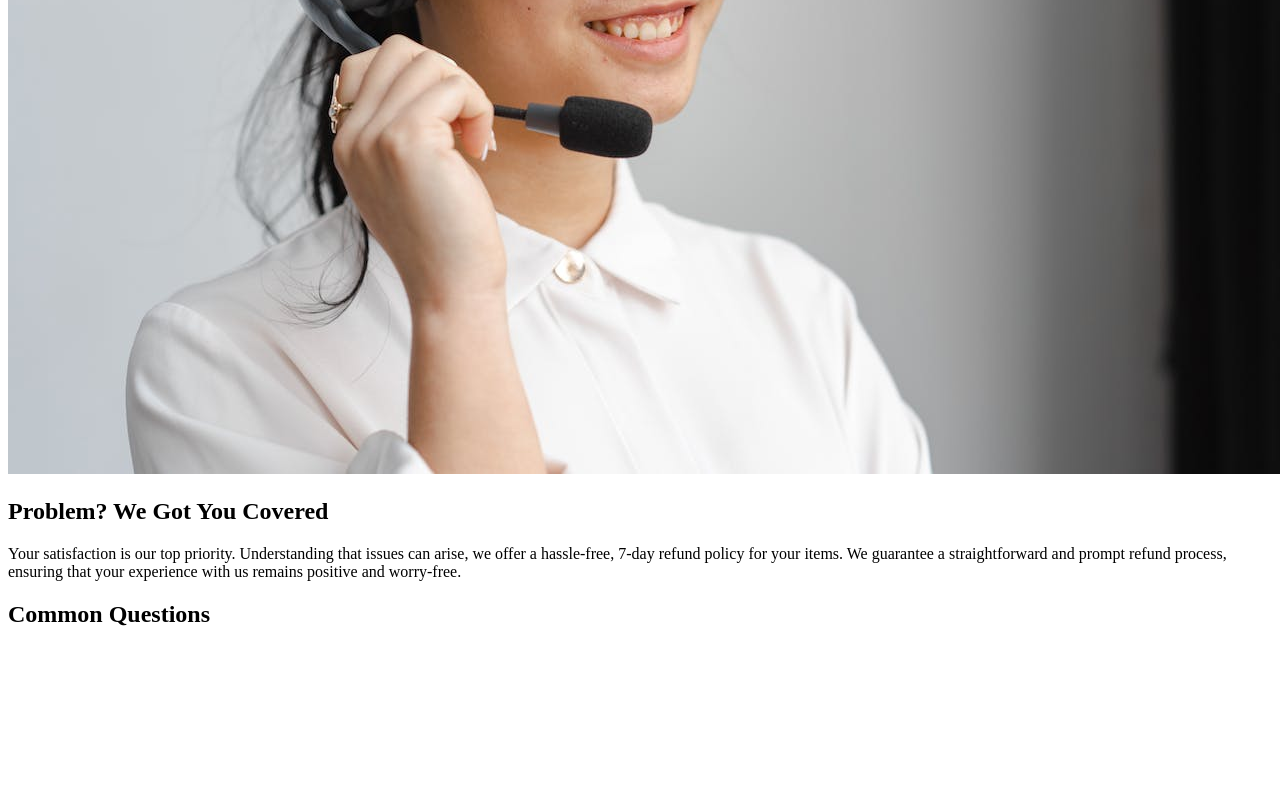
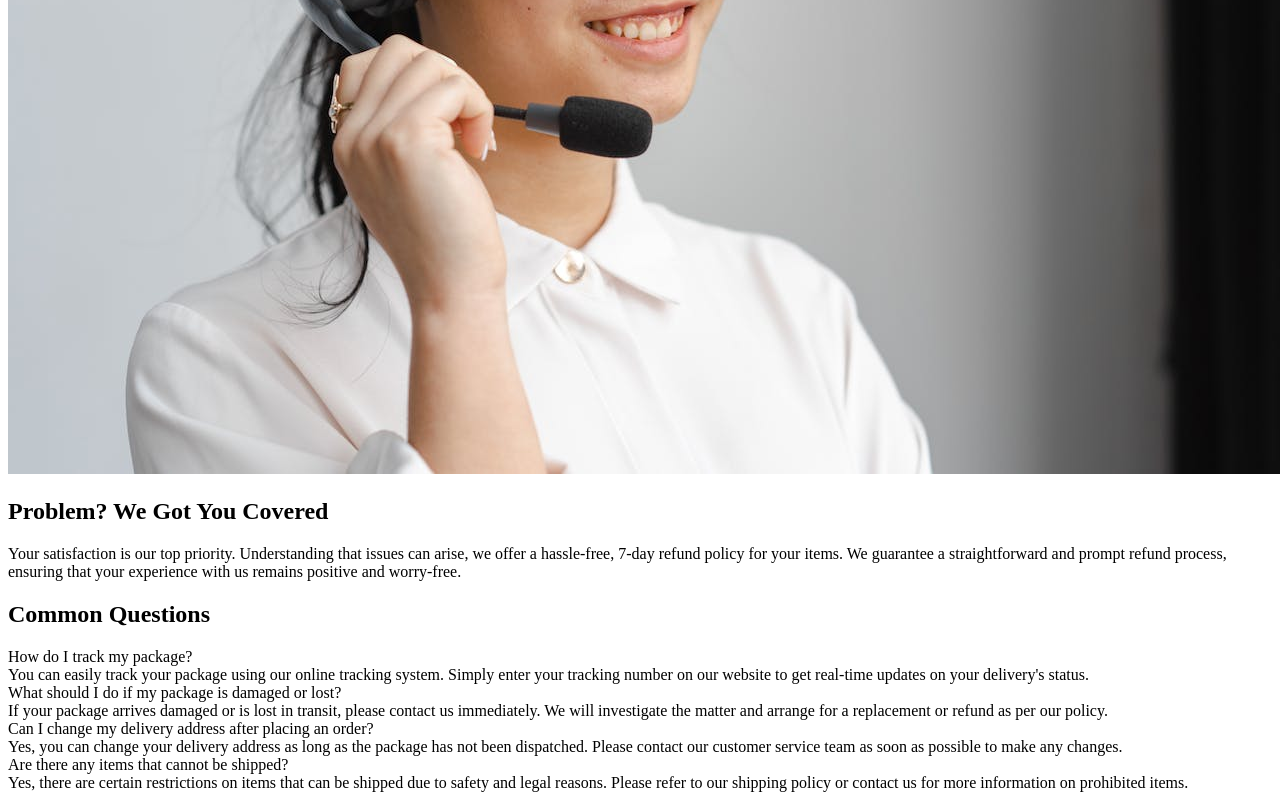
Before and after one commit to Carter133/cswd-cacher, a plain HTML site: page index.html in a window 1280 px wide. Shown: the part 2591-3391 px from the top of the page. Before the commit the page ends 3239 px from the top, so only its background shows below. Drawn offline with Linux system fonts and the light colour scheme.

Commit message:
javascript

```diff
--- a/index.html
+++ b/index.html
@@ -6,7 +6,7 @@
     <meta charset="UTF-8" />
     <meta name="viewport" content="width=device-width, initial-scale=1.0" />
     <title>Cacher's Food Deliveries</title>
-    <script> src = "index.js" </script>
+    <script src="index.js" defer></script>
 </head>
 
 <body>
--- /dev/null
+++ b/index.js
@@ -0,0 +1,43 @@
+const qaItems = [
+  {
+    question: "How do I track my package?",
+    answer:
+      "You can easily track your package using our online tracking system. Simply enter your tracking number on our website to get real-time updates on your delivery's status.",
+  },
+  {
+    question: "What should I do if my package is damaged or lost?",
+    answer:
+      "If your package arrives damaged or is lost in transit, please contact us immediately. We will investigate the matter and arrange for a replacement or refund as per our policy.",
+  },
+  {
+    question: "Can I change my delivery address after placing an order?",
+    answer:
+      "Yes, you can change your delivery address as long as the package has not been dispatched. Please contact our customer service team as soon as possible to make any changes.",
+  },
+  {
+    question: "Are there any items that cannot be shipped?",
+    answer:
+      "Yes, there are certain restrictions on items that can be shipped due to safety and legal reasons. Please refer to our shipping policy or contact us for more information on prohibited items.",
+  },
+];
+
+const accordionDiv = document.getElementById("accordion");
+
+qaItems.forEach((qaItems) => {
+  const questionText = qaItems.question;
+  const answerText = qaItems.answer;
+
+  // const { questionText: question, answerText: answer } = qaItem
+
+  const questionDiv = document.createElement("div");
+  questionDiv.classList.add("accordion-question");
+  questionDiv.textContent = questionText;
+
+  const answerDiv = document.createElement("div");
+  answerDiv.classList.add("accordion-answer");
+  answerDiv.textContent = answerText;
+
+  questionDiv.appendChild(answerDiv);
+
+  accordionDiv.appendChild(questionDiv);
+});
```
